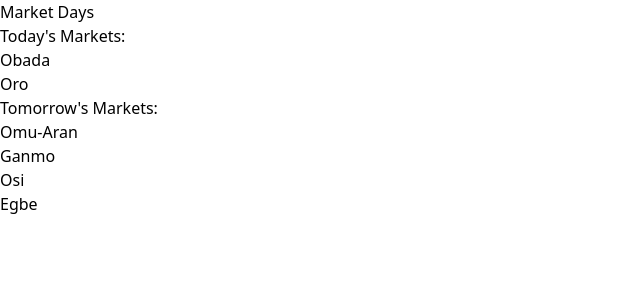
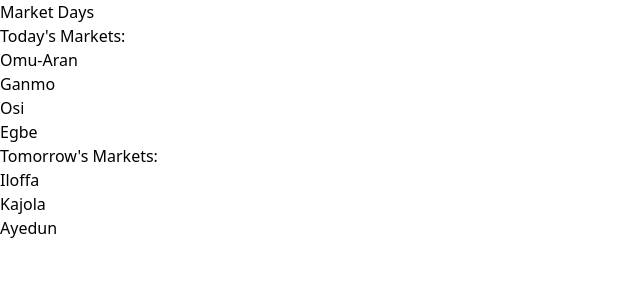
Before and after one commit to FaveInsights/marketday, a React (Vite) app: page / in a window 1280 px wide. Shown: the top 300 px of the page, without its empty margins (0-640 px from the left). Built offline with nearby package versions, Linux system fonts and the light colour scheme.

Commit message:
first push

```diff
--- a/src/components/MarketSchedule.jsx
+++ b/src/components/MarketSchedule.jsx
@@ -18,7 +18,7 @@ const MarketSchedule = () => {
   ];
 
   // Track the current day in the 5-day cycle
-  const [currentCycleDay, setCurrentCycleDay] = useState(1); // Start at Day 1 (Oro and Obada)
+  const [currentCycleDay, setCurrentCycleDay] = useState(2); // Start at Day 2 (Omu-Aran, Ganmo, Osi, Egbe)
 
   // Get markets for a specific day in the 5-day cycle
   const getMarketsForDay = (day) => {
```
